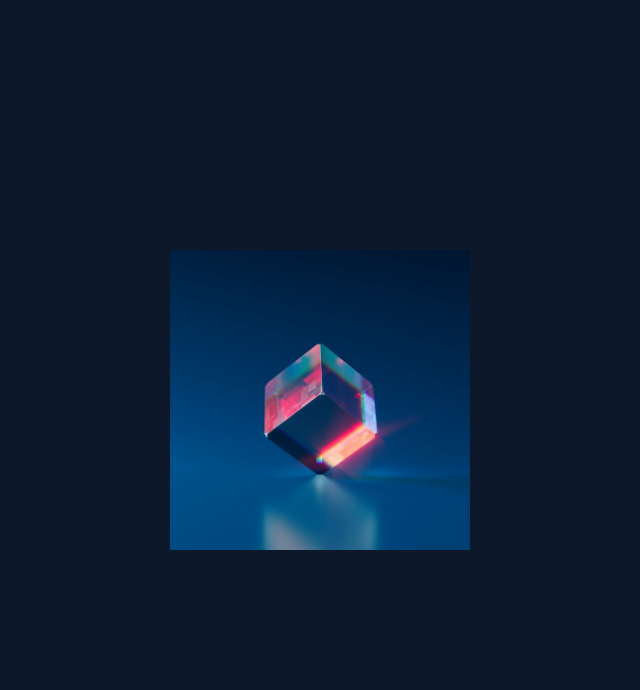
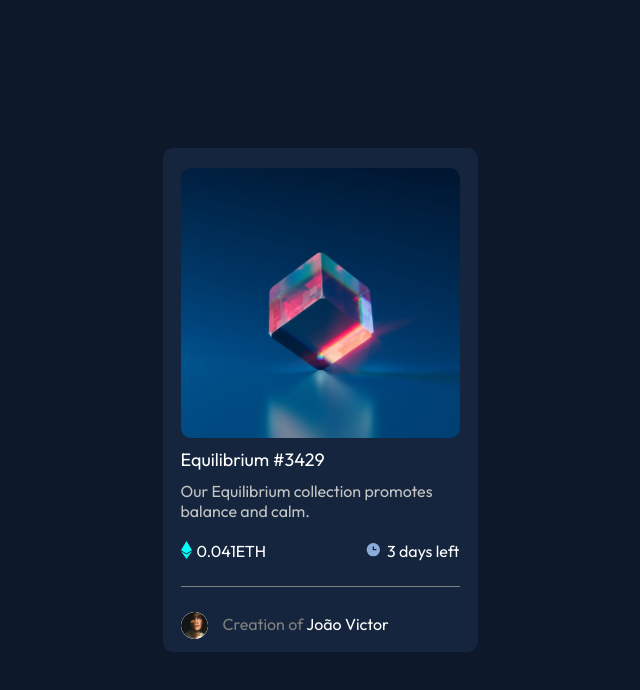
Before and after one commit to iIamLink/NFT-preview, a plain HTML site: page index.html in a window 1280 px wide. Shown: the whole page, without its empty margins (320-960 px from the left). Drawn offline with Linux system fonts and the light colour scheme.

Commit message:
commit not resposive

```diff
--- a/index.html
+++ b/index.html
@@ -11,8 +11,21 @@
 <body>
     <main>
         <div class="container">
-            <div class="img">
-                <img class="img" src="images/image-equilibrium.jpg" alt="image equilibrium">
+            <div class="border">
+
+
+                <img class="image" src="images/image-equilibrium.jpg" alt="Imagem da Equilibrium #3429"  title="Imagem da Equilibrium #3429">
+            <div class="texts">
+                <p class="a">Equilibrium #3429</p>
+                <p class="b">Our Equilibrium collection promotes balance and calm.</p>
+                <p class="c">3 days left</p>
+                <img src="images/icon-clock.svg" alt="clock" class="clock">
+                <img src="images/icon-ethereum.svg" alt="etherium" class="eth">
+                <p class="d">0.041ETH<p>
+                <div class="bordertop"></div>
+                <img class="avat" src="images/image-avatar.png" alt="avatar">
+                <p class="e" title="Github iIamLink">Creation of <a href="https://github.com/iIamLink/NFT-preview" target="#">João Victor</a></p>
+            </div>
             </div>
         </div>
     </main>
--- a/style.css
+++ b/style.css
@@ -28,9 +28,107 @@ main {
     width: 100vw;
 }
 
-.img {
-    height: 300px;
-    width: 300px;
+.border {
+    display: flex;
+    background-color: hsl(216, 50%, 16%);
+    border-radius: 10px;
+    height: 28em;
+    width: 17.5em;
+    flex-direction: column;
+    align-items: center;
+    justify-content: flex-start;
+}
+
+.image {
+    display: flex;
+    flex-direction: column;
     justify-content: center;
-    align-items: center;
+    align-items: flex-start;
+    height: 15em;
+    width: 15.5em;
+    margin-top: 20px;
+    margin-bottom: 10px;
+    border-radius: 10px;
 }
+
+.image:hover {
+    cursor: pointer;
+}
+
+.texts {
+    display: flex inline-block;
+    font-family: "Outfit";
+    flex-direction: column;
+    justify-content: center;
+    text-align: left;
+    width: 15.5em;
+    color: white;
+    font-size: 18px;
+}
+
+.a {
+    text-align: left;
+}
+
+.b {
+    text-align: left;
+    margin-top: 10px;
+    margin-bottom: 20px;
+    color:hsl(0, 0%, 77%);
+    font-size: 16px;
+}
+
+.c {
+    float: right;
+    font-size: 16px;
+    padding-left: 5px;
+}
+
+.d {
+    font-size: 16px;
+    margin-bottom: 20px;
+    float: left;
+    padding-left: 5px;
+    margin-bottom: 25px;
+}
+
+.bordertop {
+    display: flex;
+    width: 15.5em;
+    height: 1px;
+    background-color: hsl(0, 0%, 50%);
+    margin-bottom: 25px;
+}
+
+.clock {
+    float: right;
+}
+
+.eth {
+    float: left;
+}
+
+.avat {
+    float: left;
+    width: 1.5em;
+    height: 1.5em;
+    margin-right: 15px;
+    border-radius: 15px;
+    background-color: white;
+}
+
+.e {
+    display: inline-block;
+    color: hsl(0, 0%, 50%);
+    font-size: 16px;
+}
+
+a {
+    text-decoration: none ;
+    color: white;
+
+}
+
+a:visited {
+    color: white;
+}
```
